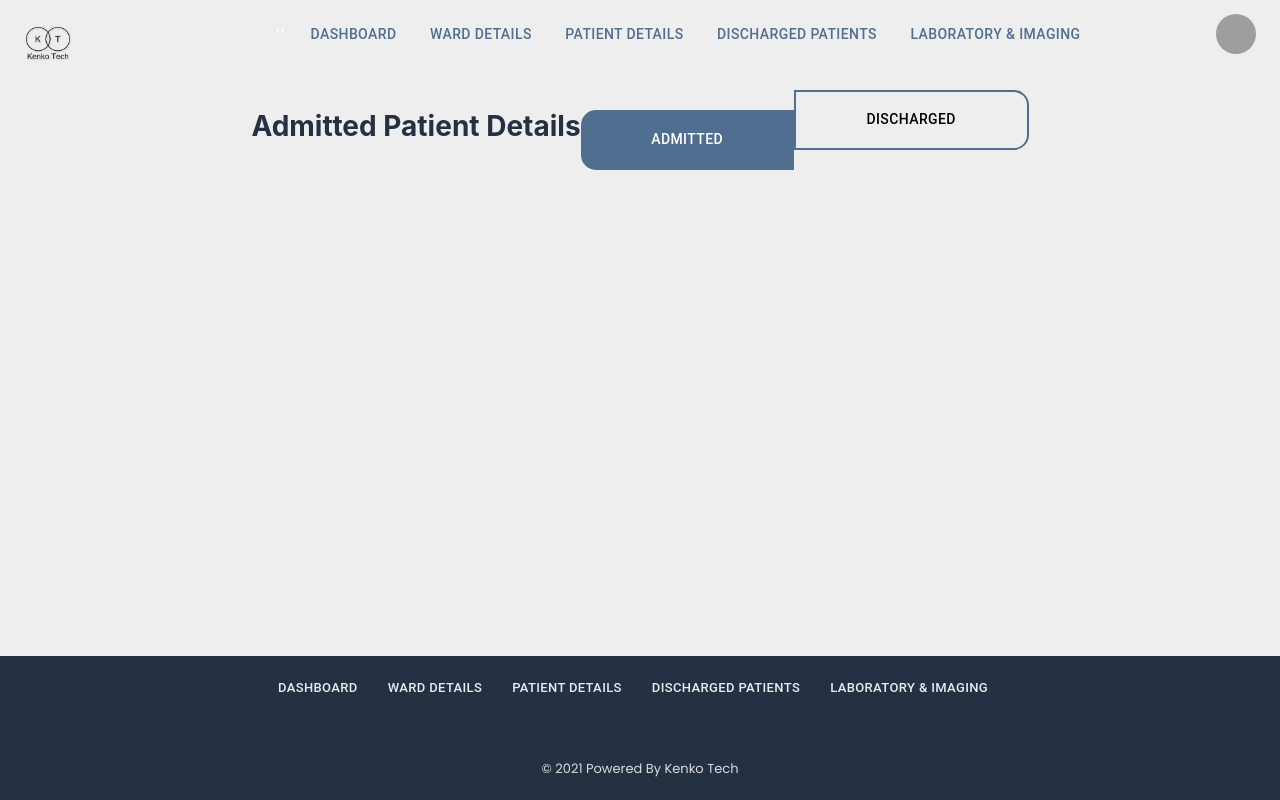
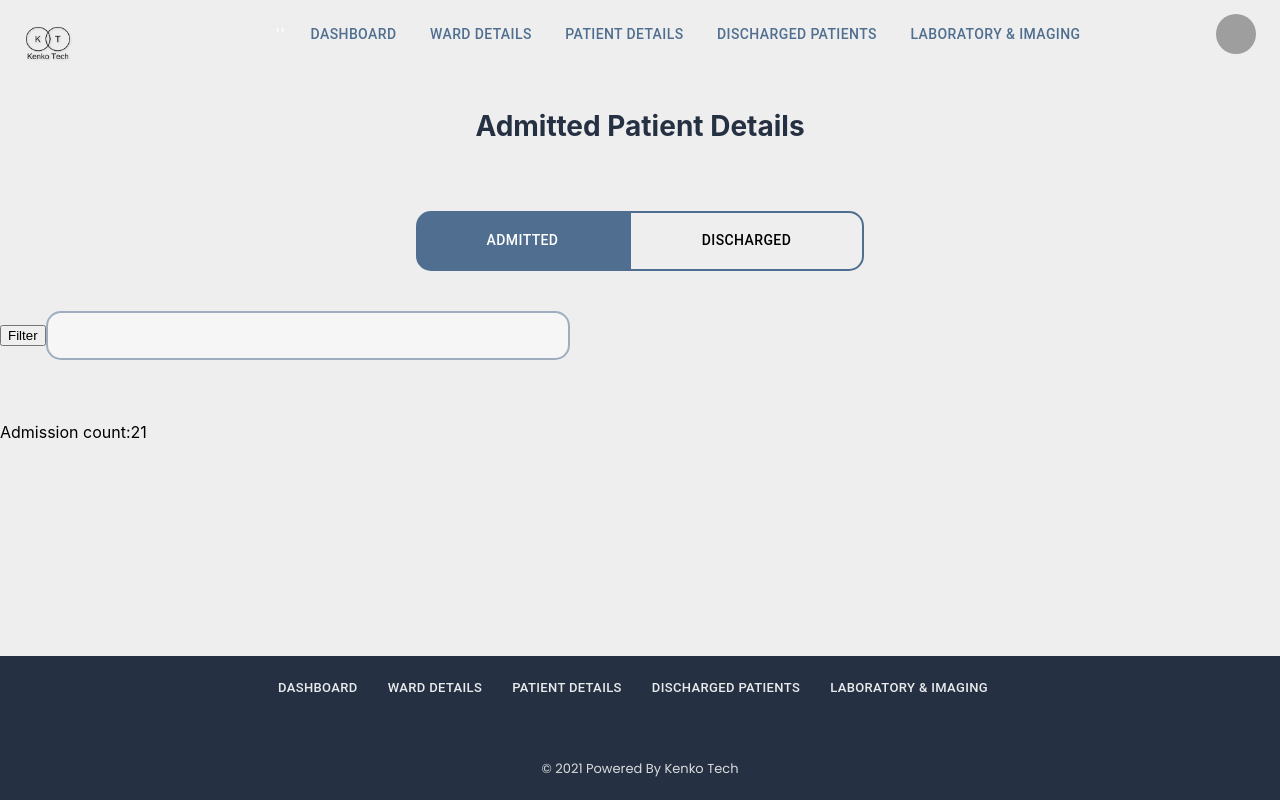
Before and after one commit to 1adityas/HMS, a React (Create React App) app: page /NewAdmission in a window 1280 px wide. Built offline with nearby package versions, Linux system fonts and the light colour scheme; grey boxes are pictures that could not be loaded.

Commit message:
aligning buttons

```diff
--- a/src/components/PatientDetails.css
+++ b/src/components/PatientDetails.css
@@ -1,14 +1,24 @@
-.flexcontainer
+/* .flex-container
 {
     display: flex;
     align-items: center;
     justify-content: center;
-}
+} */
 .flex1
 {
+
     text-align: center;
 }
 .flex2
 {
     text-align: center;
 }
+
+.flex3
+{
+    text-align: center;
+}
+.searchBar{
+
+    justify-content: center;
+}
--- a/src/components/PatientDetails.js
+++ b/src/components/PatientDetails.js
@@ -17,28 +17,34 @@ function MsDashboard() {
         //using body tag to get bg color
         <body >
 
-            <div>
-                <Header/>
+            <div className='flex1'>
+                <Header />
             </div>
 
-        <div className='flexcontainer'>
 
-            <div className='flex1'>
-                <p style={{ fontWeight: 'bold', fontSize: '28px', color: '#253143',marginTop:'40px' }}>Admitted Patient Details</p>
+
+            <div className='flex2'>
+                <p style={{ fontWeight: 'bold', fontSize: '28px', color: '#253143', marginTop: '40px' }}>Admitted Patient Details</p>
             </div>
 
-            <div className='flex2'>
+            <div className='flex3'>
 
-                    <Button style={{'marginTop':'40px','borderRadius':'15px 0px 0px 15px','height':'60px','width':'213px','backgroundColor':'#506F90','color':'white','opacity':'1'}}>Admitted</Button>
-                    <Button style={{'borderRadius':'0px 15px 15px 0px','height':'60px','width':'235px','border': '2px solid #506F90','color':'black','opacity':'1'}}>Discharged</Button>
+                <Button style={{ 'marginTop': '40px', 'borderRadius': '15px 0px 0px 15px', 'height': '60px', 'width': '213px', 'backgroundColor': '#506F90', 'color': 'white', 'opacity': '1' }}>Admitted</Button>
+                <Button style={{ 'marginTop': '40px', 'borderRadius': '0px 15px 15px 0px', 'height': '60px', 'width': '235px', 'border': '2px solid #506F90', 'color': 'black', 'opacity': '1' }}>Discharged</Button>
+            </div>
+            <div className='searchBar'>
+
+                <button style={{ 'margin-top': "40px" }}  >Filter</button>
+                <input style={{ 'margin-top': "40px", 'width': "490px" }} type="text" />
+                <p style={{ 'margin-top': "40px" }}>Admission count:21</p>
             </div>
 
-        </div>
 
             <div>
                 <MainFooter />
             </div>
+
         </body>
-        )
+    )
 }
 export default MsDashboard;
```
